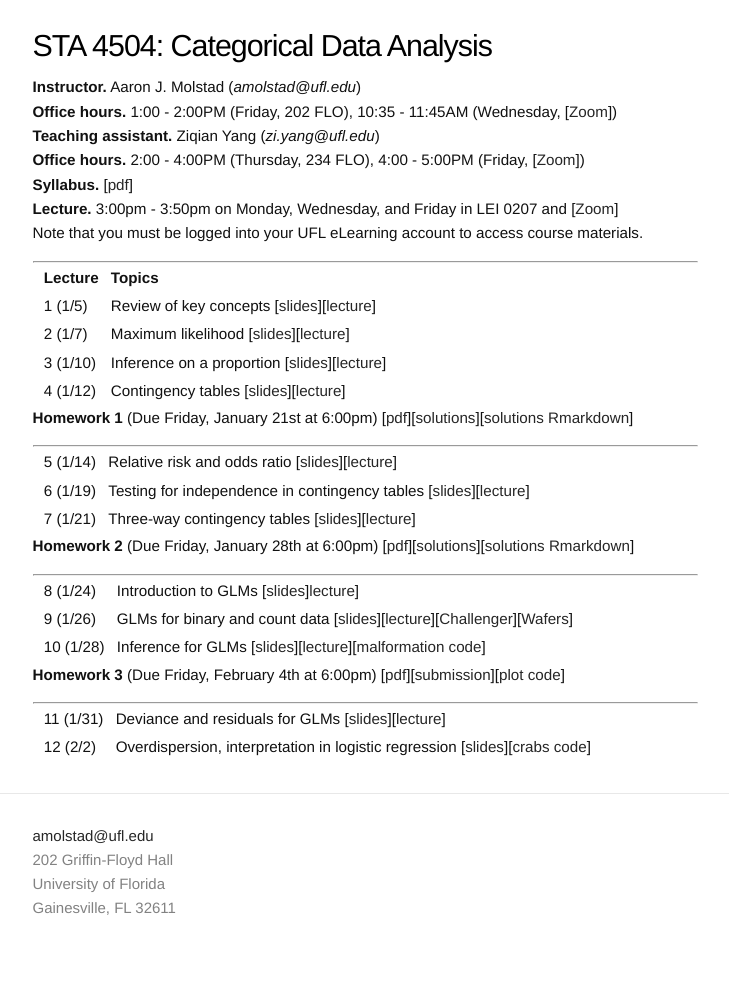
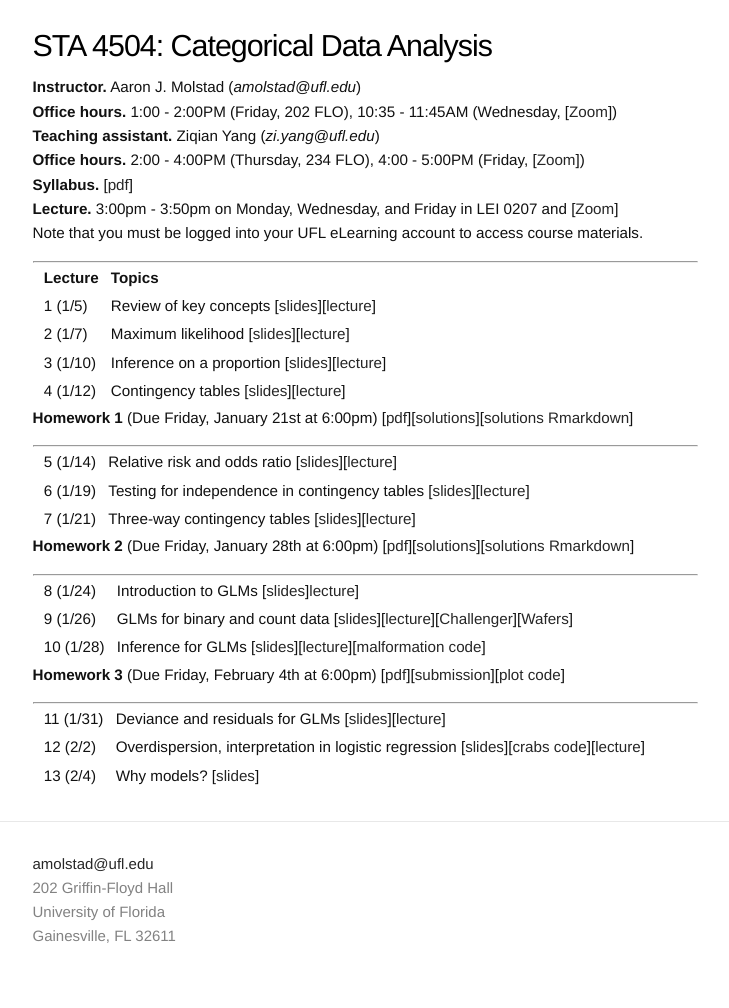
Before and after one commit to ajmolstad/ajmolstad.github.io, a Jekyll site: the page built from S22_STA4504.md, in a window 1280 px wide. Shown: the whole page, without its empty margins (275-1004 px from the left). Built offline with Jekyll 4.4.1, drawn with Linux system fonts in a browser that asks for light colours; before the commit the page ends 980 px from its top, so only the background shows below that.

Commit message:
Update S22_STA4504.md

```diff
--- a/S22_STA4504.md
+++ b/S22_STA4504.md
@@ -42,4 +42,5 @@ Note that you must be logged into your UFL eLearning account to access course ma
 -----------------
 
 || 11 (1/31) || Deviance and residuals for GLMs [[slides](https://ufl.instructure.com/files/66224737/download?download_frd=1)][[lecture](https://ufl.instructure.com/courses/449490/files?preview=66284966)]||
-|| 12 (2/2) || Overdispersion, interpretation in logistic regression [[slides](https://ufl.instructure.com/files/66284957/download?download_frd=1)][[crabs code](https://ufl.instructure.com/files/66284170/download?download_frd=1)]||
+|| 12 (2/2) || Overdispersion, interpretation in logistic regression [[slides](https://ufl.instructure.com/files/66284957/download?download_frd=1)][[crabs code](https://ufl.instructure.com/files/66284170/download?download_frd=1)][[lecture](https://ufl.instructure.com/courses/449490/files?preview=66349389)]||
+|| 13 (2/4) || Why models? [[slides](https://ufl.instructure.com/files/66349375/download?download_frd=1)]||
```
